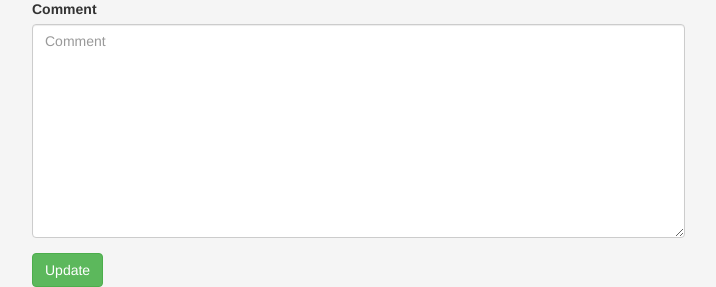
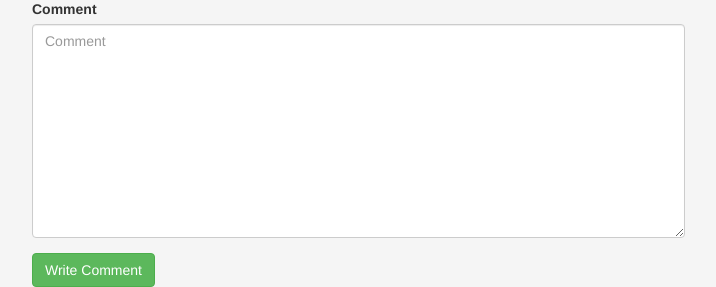
Before and after one commit to MichelAtieno/Instagram-Clone, a Django app: page /image/1 in a window 1280 px wide. Shown: the part 644-931 px from the top of the page, without its empty margins (38-754 px from the left). Run offline with Django 3.2, Linux system fonts and the light colour scheme; a user stored in the database is signed in; tables that the repository leaves empty hold one stand-in row (values such as "Sample post"); grey boxes marked "Sample" are stand-in pictures; some libraries are stand-ins or nearby versions.

Commit message:
Fixed error for commenting on image

```diff
--- a/instagram/templates/comment.html
+++ b/instagram/templates/comment.html
@@ -45,7 +45,7 @@
                 <form action="{% url 'image_comment' image_id=image.id %}" method="POST">
                     {% csrf_token %}
                     {% bootstrap_form form %}
-                    <input type="submit" class="btn btn-success" value="Update">
+                    <input type="submit" class="btn btn-success" value="Write Comment">
                 </form>
             </div>
         </div>
--- a/instagram/views.py
+++ b/instagram/views.py
@@ -63,7 +63,7 @@ def image_comment(request, image_id):
             comment.image = image
             comment.user = request.user
             comment.save()
-            return redirect('image_comment', image_id='image_id')
+            return redirect('image_comment', image_id=image_id)
     else:
         form = CommentForm()
 
```
